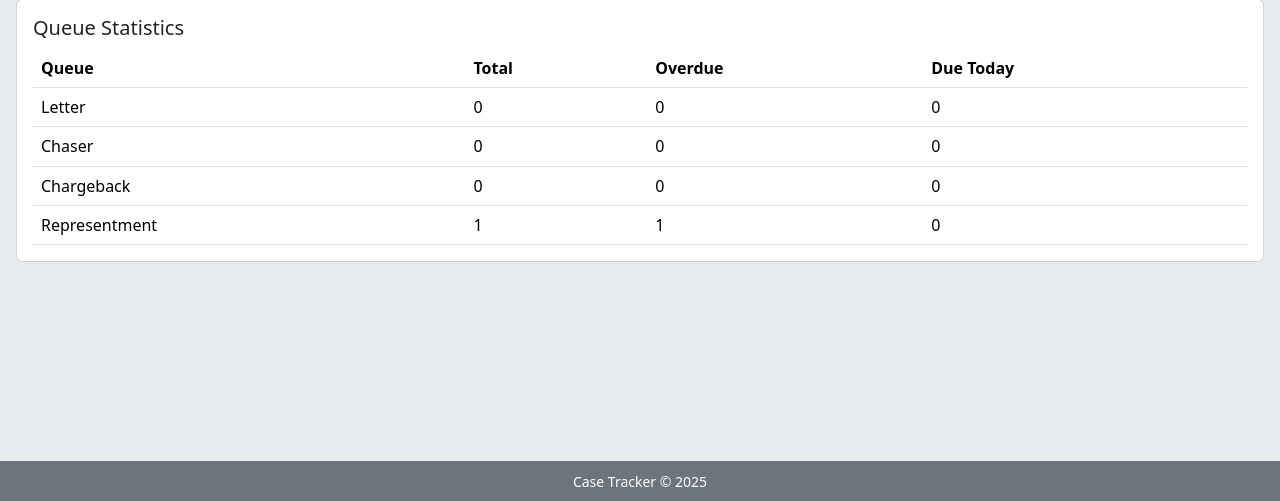
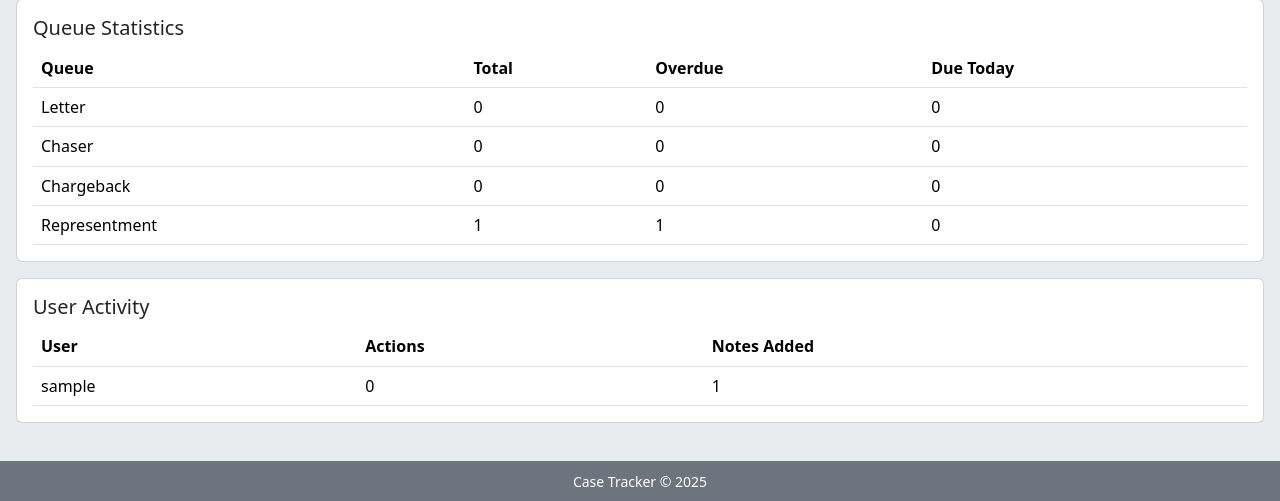
Before and after one commit to FelixCortezGIT/Case-tracker, a Flask app: page /manager_dashboard in a window 1280 px wide. Shown: the part 299-800 px from the top of the page. Run offline with Flask 3, Linux system fonts and the light colour scheme; tables that the repository leaves empty hold one stand-in row (values such as "Sample post").

Commit message:
- pridane user leaderboard

```diff
--- a/app.py
+++ b/app.py
@@ -236,6 +236,24 @@ def manager_dashboard():
         .filter(Case.deadline_date == today)
         .count()
     )
+    users = User.query.all()
+    user_statistics = []
+    for user in users:
+        actions = (
+            Log.query
+            .filter(Log.user_id == user.user_id)
+            .count()
+        )
+        notes_added = (
+            Notes.query
+            .filter(Notes.user_id == user.user_id)
+            .count()
+        )
+        user_statistics.append({
+            "username": user.username,
+            "actions": actions,
+            "notes_added": notes_added
+        })
     queue_names = ["letter", "chaser", "chargeback", "representment"]
     queue_statistics = []
     for queue_name in queue_names:
@@ -271,7 +289,8 @@ def manager_dashboard():
         closed_cases=closed_cases,
         overdue_cases=overdue_cases,
         due_today_cases=due_today_cases,
-        queue_statistics=queue_statistics
+        queue_statistics=queue_statistics,
+        user_statistics=user_statistics
     )
 
 @app.route("/case/<int:case_id>/update_case", methods=["POST"])
--- a/templates/manager_dashboard.html
+++ b/templates/manager_dashboard.html
@@ -55,7 +55,7 @@
                 </div>
             </div>
         </div>
-                <div class="card p-3 mb-3">
+        <div class="card p-3 mb-3">
             <h5>Queue Statistics</h5>
 
             <table class="table table-sm manager-table mb-0">
@@ -80,6 +80,30 @@
                 </tbody>
             </table>
         </div>
+
+        <div class="card p-3 mb-3">
+            <h5>User Activity</h5>
+
+            <table class="table table-sm manager-table mb-0">
+                <thead>
+                    <tr>
+                        <th>User</th>
+                        <th>Actions</th>
+                        <th>Notes Added</th>
+                    </tr>
+                </thead>
+
+                <tbody>
+                    {% for user in user_statistics %}
+                        <tr>
+                            <td>{{ user.username }}</td>
+                            <td>{{ user.actions }}</td>
+                            <td>{{ user.notes_added }}</td>
+                        </tr>
+                    {% endfor %}
+                </tbody>
+            </table>
+        </div>
     </main>
 
     <script src="https://cdn.jsdelivr.net/npm/bootstrap@5.3.8/dist/js/bootstrap.bundle.min.js"></script>
```
